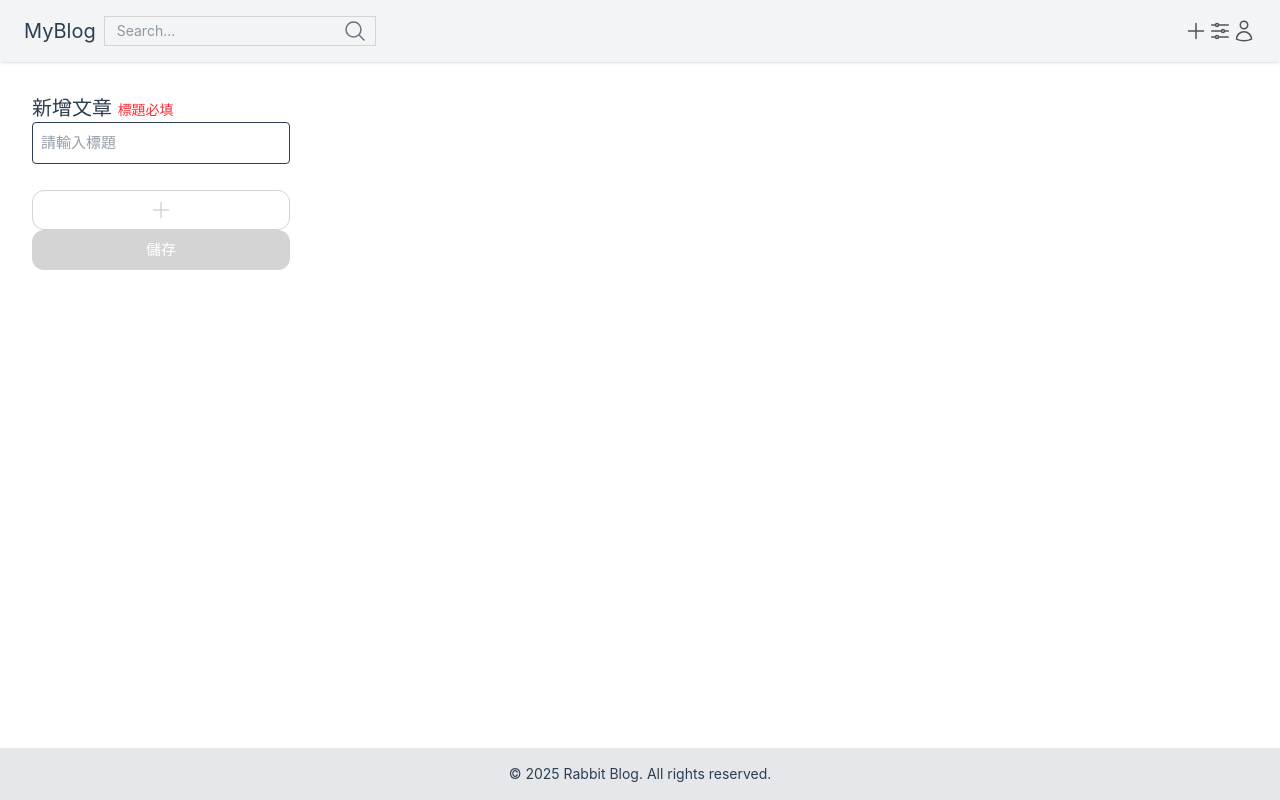
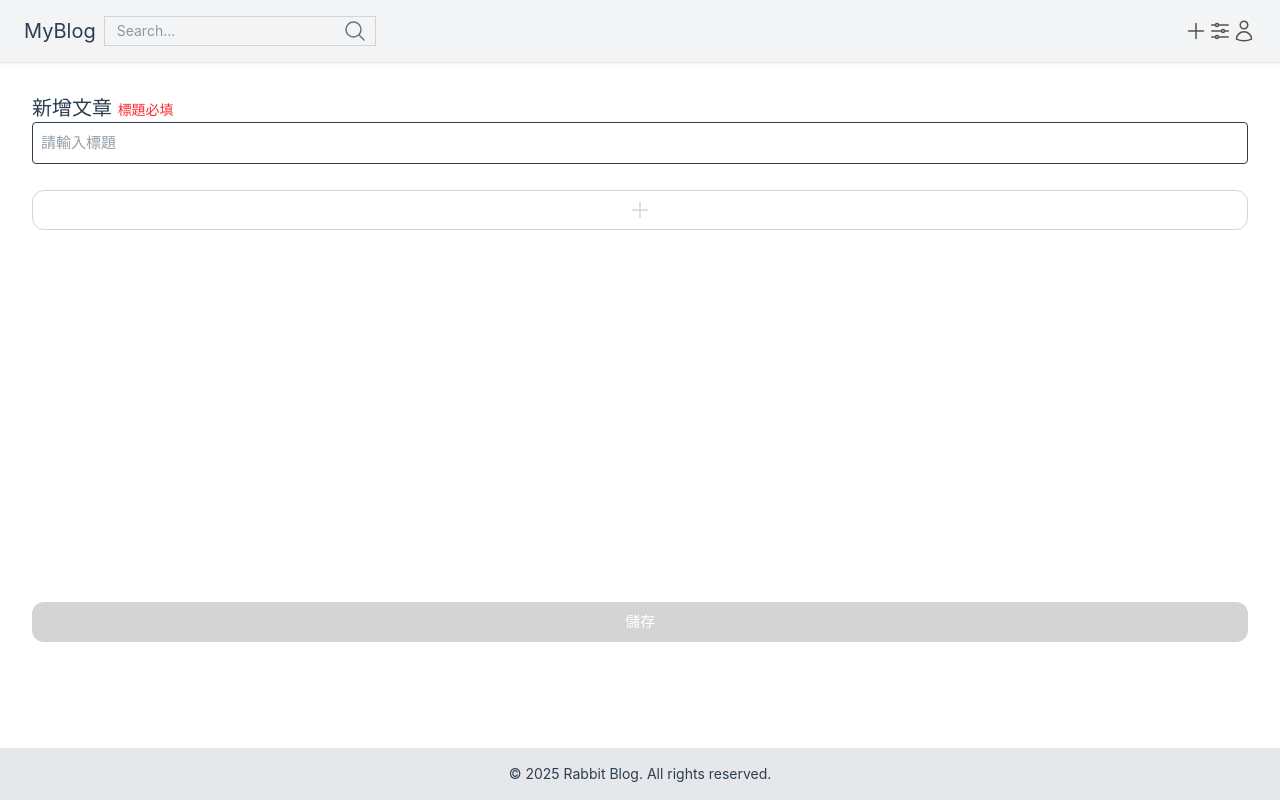
Before and after one commit to cindy951357/vue3-blog, a Vue app: page /add in a window 1280 px wide. Built offline with nearby package versions, Linux system fonts and the light colour scheme.

Commit message:
fix - workaround for height of AddNewPost

```diff
--- a/src/components/layout/Main.vue
+++ b/src/components/layout/Main.vue
@@ -1,5 +1,5 @@
 <template>
-  <main class="w-full flex flex-1 p-4 gap-4">
+  <main class="w-full flex-1 p-4">
     <RouterView />
   </main>
 </template>
--- a/src/components/main/MyPosts.vue
+++ b/src/components/main/MyPosts.vue
@@ -43,7 +43,6 @@ const getFirstTextRow = (post: Post) =>
 
 const getFirstImageRow = (post: Post) => {
     const findImg = post.rows.find(r => r.type === 'image')?.content || '';
-    console.log('findImg', );
     return findImg
 }
 </script>
--- a/src/components/main/RecommendPosts.vue
+++ b/src/components/main/RecommendPosts.vue
@@ -43,7 +43,6 @@ const getFirstTextRow = (post: Post) =>
 
 const getFirstImageRow = (post: Post) => {
     const findImg = post.rows.find(r => r.type === 'image')?.content || '';
-    console.log('findImg', );
     return findImg
 }
 </script>
--- a/src/views/AddNewPost.vue
+++ b/src/views/AddNewPost.vue
@@ -1,5 +1,5 @@
 <template>
-  <div class="max-w-4xl h-full mx-auto p-4 flex flex-col justify-between">
+  <div class="w-full min-h-[580px] mx-auto p-4 flex flex-1 flex-col justify-between">
     <div class="top-half">
         <div id='edit-title-and-error' class="h-[80px] p-0">
           <h1 class="text-xl font-bold">新增文章
@@ -71,6 +71,8 @@
           ❗ 最多只能新增 {{ NUM_ROW_PER_POST }} 列
         </p>
     </div>
+    <!-- 撐開用空區域 -->
+    <div class="flex flex-grow" />
     <div class="bottom-half text-center mt-6">
       <button
         class="w-full h-10 bg-neutral-300 hover:bg-rose-300 text-white px-6 py-2 rounded-xl"
@@ -135,6 +137,6 @@ const savePost = () => {
     themeTag: ''
   })
 
-  router.push('/myposts')
+  router.push('/myposts/posts')
 }
 </script>
```
